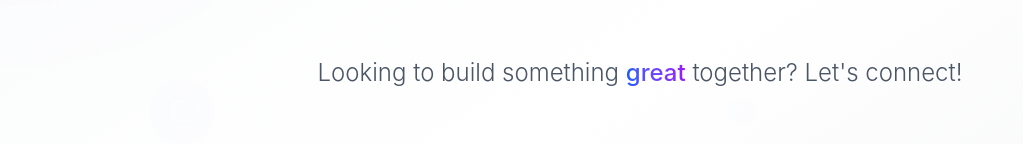
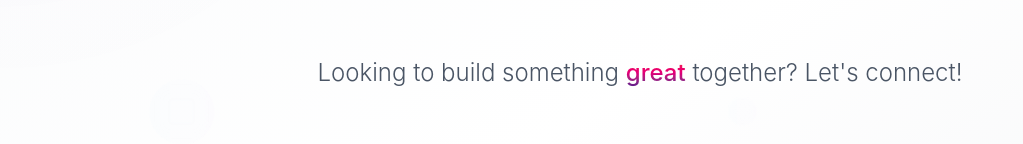
Before and after one commit to officialbryx/Portfolio, a React (Vite) app: page /contact in a window 1280 px wide. Shown: the part 321-465 px from the top of the page, without its empty margins (0-1023 px from the left). Built offline with nearby package versions, Linux system fonts and the light colour scheme.

Commit message:
Update Contact.jsx

```diff
--- a/src/pages/Contact.jsx
+++ b/src/pages/Contact.jsx
@@ -258,7 +258,7 @@ function Contact() {
               >
                 Looking to build something{" "}
                 <span className="relative">
-                  <span className="bg-gradient-to-r from-blue-600 to-purple-600 bg-clip-text text-transparent font-medium">
+                  <span className="bg-gradient-to-b from-red-500 via-pink-600 to-purple-900 bg-clip-text text-transparent font-medium">
                     great
                   </span>
                   <span className="absolute bottom-0 left-0 w-full h-0.5 bg-gradient-to-r from-blue-600 to-purple-600 transform scale-x-0 group-hover:scale-x-100 transition-transform duration-300"></span>
```
